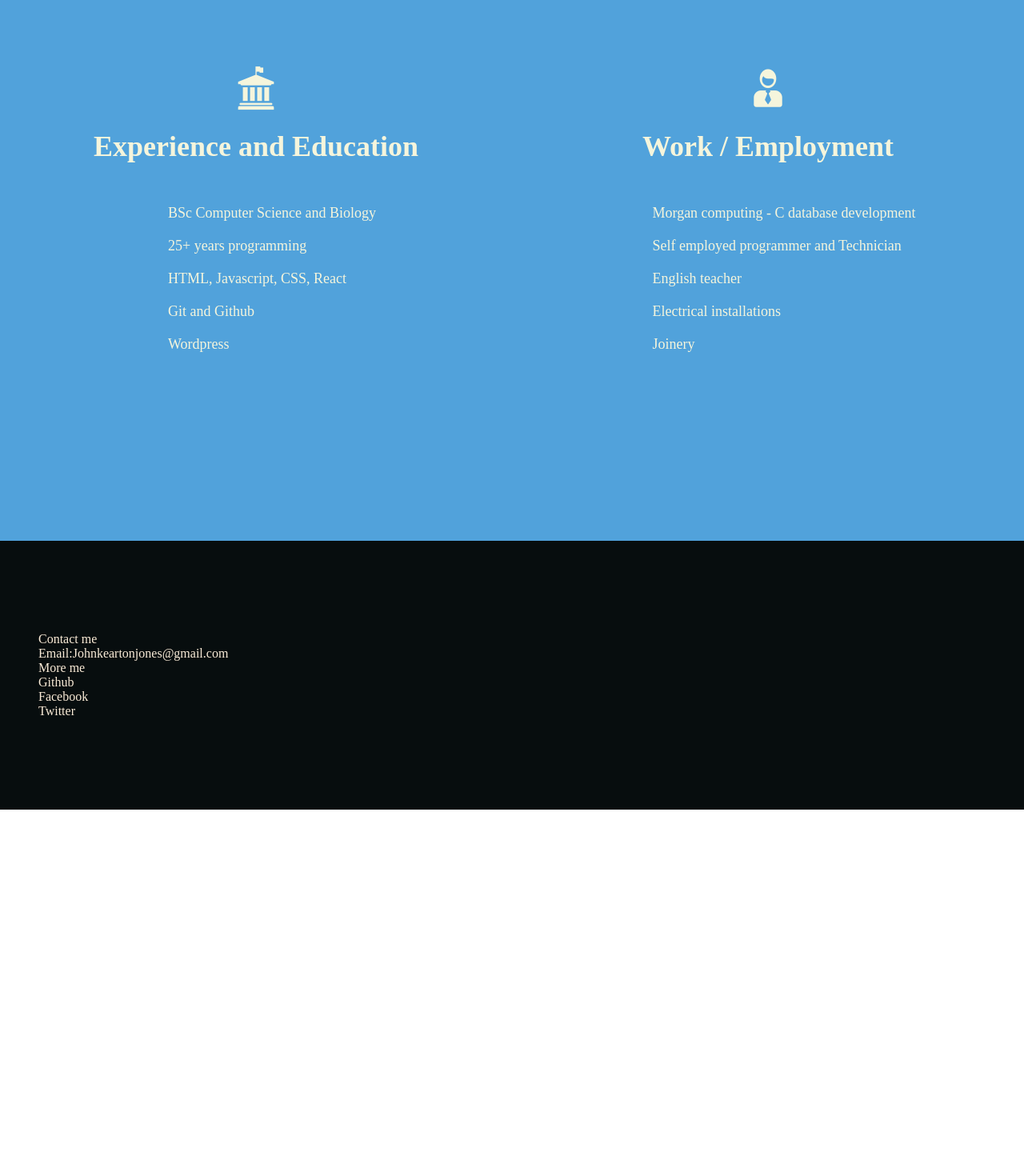
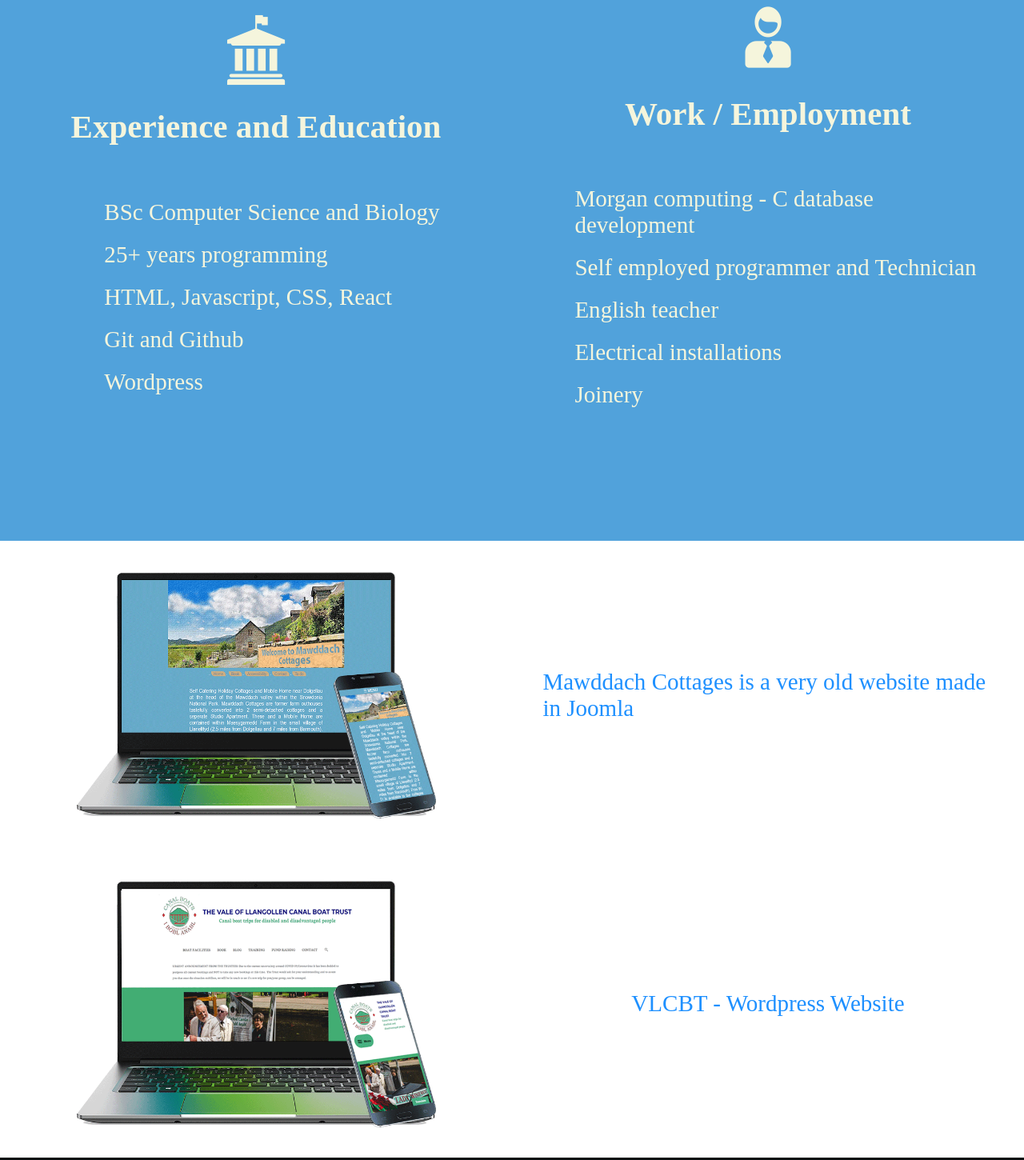
Before and after one commit to Johnbo100/Personal, a plain HTML site: page index.html in a window 1280 px wide. Shown: the part 636-2086 px from the top of the page at 80% size. Before the commit the page ends 1648 px from the top, so only its background shows below. Drawn offline with Linux system fonts and the light colour scheme.

Commit message:
updated showcase

```diff
--- a/css/styles.css
+++ b/css/styles.css
@@ -28,6 +28,14 @@
 	        animation: slide-in-bck-center 8.5s cubic-bezier(0.860, 0.000, 0.070, 1.000) both;
 }
 
+.workex{
+  color: dodgerblue;
+  display: flex;
+  width: 100vw;
+}
+.workex img{
+  width:80%;
+}
 .details{
   display: flex;
   height: 100vh;
@@ -38,13 +46,14 @@
 }
 .section{
   display: flex;
-  justify-content: center;
   flex-direction: column;
-  width:50vw;
   padding:3vw;
-  font-size: 18px;
+  font-size: calc(20px + (26 - 14) * ((100vw - 300px) / (1600 - 300)));
   justify-content: center;
   align-items: center;
+}
+.section h1{
+  font-size: calc(32px + (26 - 14) * ((100vw - 300px) / (1600 - 300)));
 }
 .section li{
   display: flex;
@@ -137,7 +146,16 @@ header{
 
 @media screen and (min-width: 600px) {
   .section {
-
+    width: 100vw;
 
   }
 }
+
+@media (orientation: portrait) {
+  .section {
+    width: 100vw;
+  }
+  .details{
+    flex-direction: column;
+  }
+}
--- a/index.html
+++ b/index.html
@@ -43,6 +43,14 @@
 
         </div>
         </div>
+        <div class="workex">
+            <div class="section"><img src="assets/img/laptopmawddach.png"/></div>
+            <div class="section">Mawddach Cottages is a very old website made in Joomla</div>
+        </div>
+        <div class="workex">
+            <div class="section"><img src="assets/img/laptopVLCBT.png"/></div>
+            <div class="section">VLCBT - Wordpress Website</div>
+        </div>
         <footer class="footer">
             <div class="footerdiv">
                 <div>Contact me</div>
@@ -55,6 +63,8 @@
                 <div>Twitter</div>
             </div>
         </footer>
+
+
     </div>
 
     <script src="js/particles.js"></script>
```
Also changed, not shown: assets/img/laptopVLCBT.png (added), assets/img/laptopmawddach.png (added).
